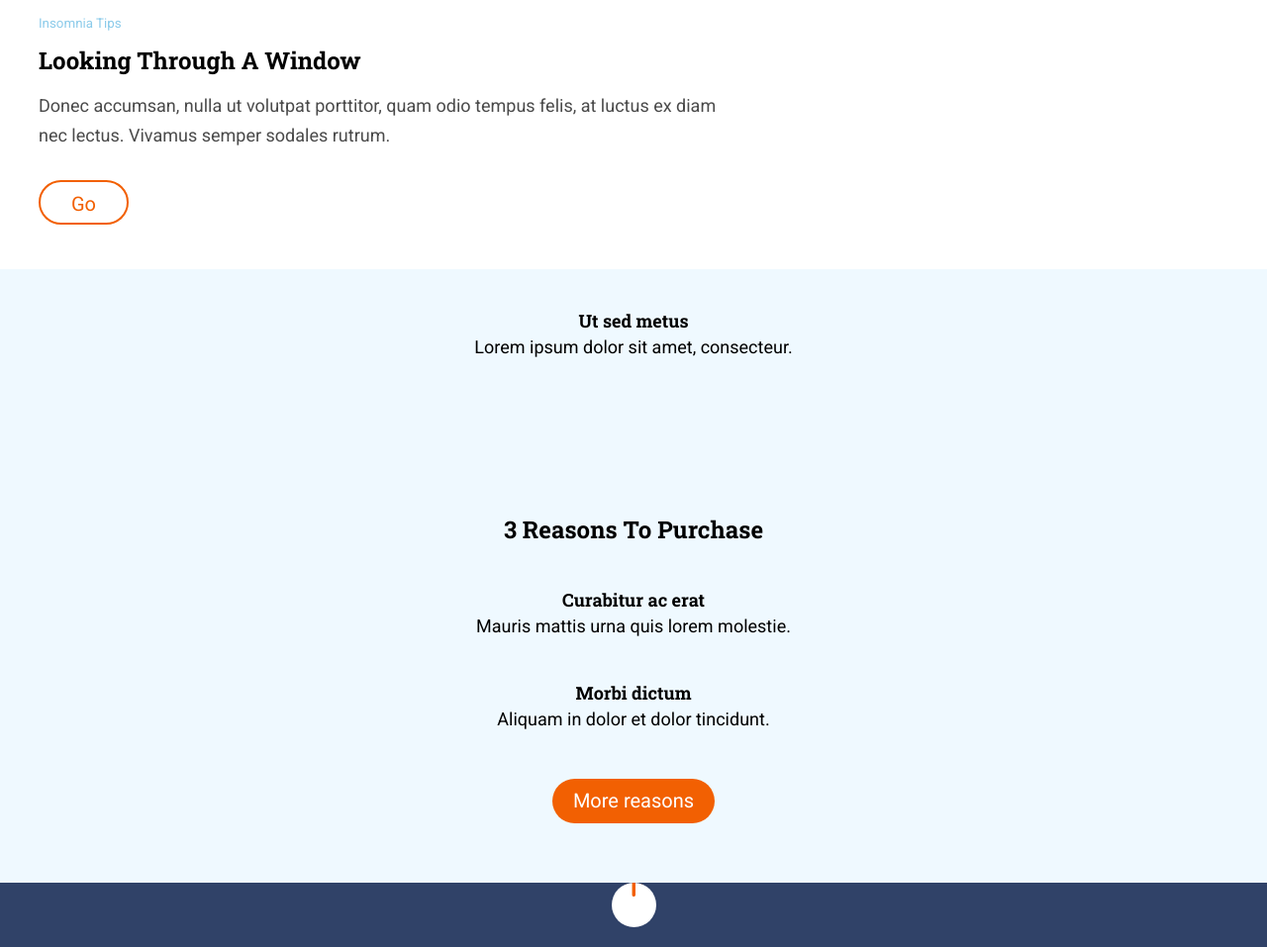
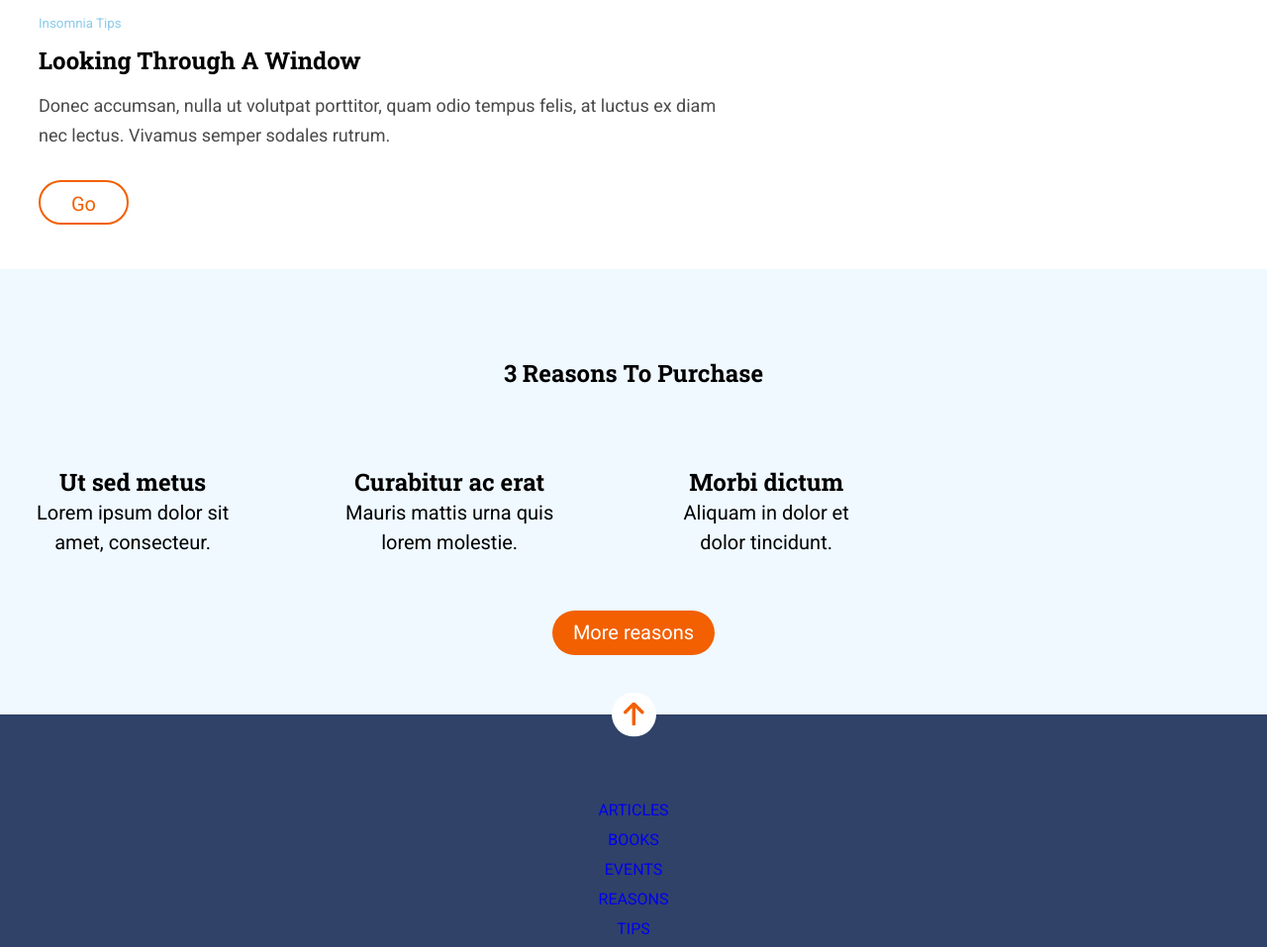
Before and after one commit to Adalab/modulo-1-evaluacion-final-PalomaLozano, a website: page src/html/index.html in a window 1280 px wide. Shown: the part 795-1752 px from the top of the page at 99% size. Drawn offline with nearby package versions, Linux system fonts and the light colour scheme; files that its build step writes are made by us from their sources; files whose address does not match are found by name.

Commit message:
change media

```diff
--- a/src/scss/layout/_footer.scss
+++ b/src/scss/layout/_footer.scss
@@ -20,8 +20,7 @@
     height: 45px;
     background-color: white;
     border-radius: 22.5px;
-    background-position-y: -50%;
-    transform: translate(Y) -50%;
+    transform: translateY(-50%);
   }
 
   .first__list--footer {
--- a/src/scss/layout/_main.scss
+++ b/src/scss/layout/_main.scss
@@ -84,8 +84,15 @@
 .reasonstopurchase {
   display: grid;
   grid-template-columns: 1fr 1fr 1fr 1fr;
-  grid-template-rows: 1fr 1fr 1fr 1fr 1fr;
+  grid-template-rows: 1fr 1fr 1fr;
   background-color: $back_main_color;
+
+  @media screen and (min-width: 768px) {
+    min-width: 768px;
+    transform: translateY(center);
+    align-items: center;
+    justify-content: center;
+  }
 }
 
 .title__reasons {
@@ -104,7 +111,10 @@
   margin-right: 70px;
 
   @media screen and (min-width: 768px) {
-    grid-row: 1 / 3;
+    text-align: center;
+    grid-column: 1 / 1;
+    margin-left: 28px;
+    margin-right: 28px;
   }
 }
 
@@ -113,6 +123,13 @@
   text-align: center;
   margin-left: 70px;
   margin-right: 70px;
+
+  @media screen and (min-width: 768px) {
+    text-align: center;
+    grid-column: 2 / 2;
+    margin-left: 28px;
+    margin-right: 28px;
+  }
 }
 
 .third__reason--article {
@@ -120,18 +137,35 @@
   text-align: center;
   margin-left: 70px;
   margin-right: 70px;
+
+  @media screen and (min-width: 768px) {
+    text-align: center;
+    grid-column: 3 / 3;
+    margin-left: 28px;
+    margin-right: 28px;
+  }
 }
 
 .title__article {
   font-family: $font_robotoslab;
   font-size: 18px;
   margin-top: 40px;
+
+  @media screen and (min-width: 768px) {
+    font-size: 24px;
+    width: 212.3px;
+  }
 }
 
 .paragraph__article {
   font-family: $font_roboto;
   font-size: 18px;
   line-height: 30px;
+
+  @media screen and (min-width: 768px) {
+    font-size: 20px;
+    width: 212.3px;
+  }
 }
 
 .button__reasons {
```
